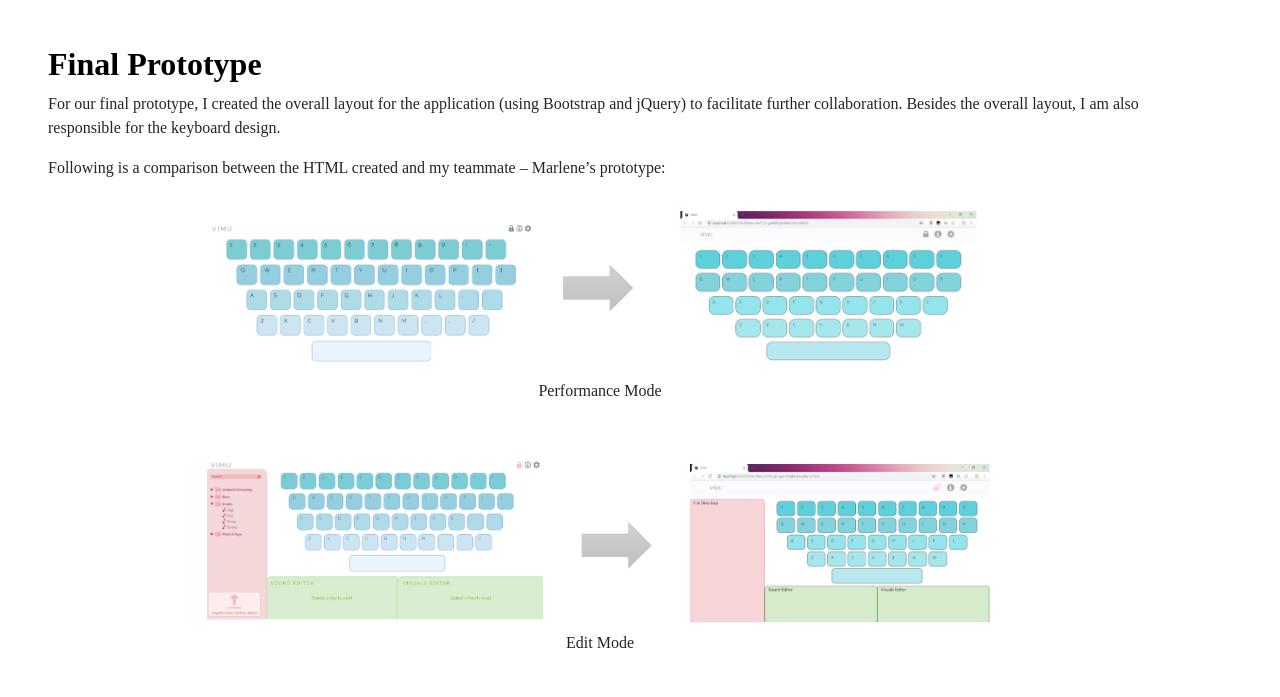
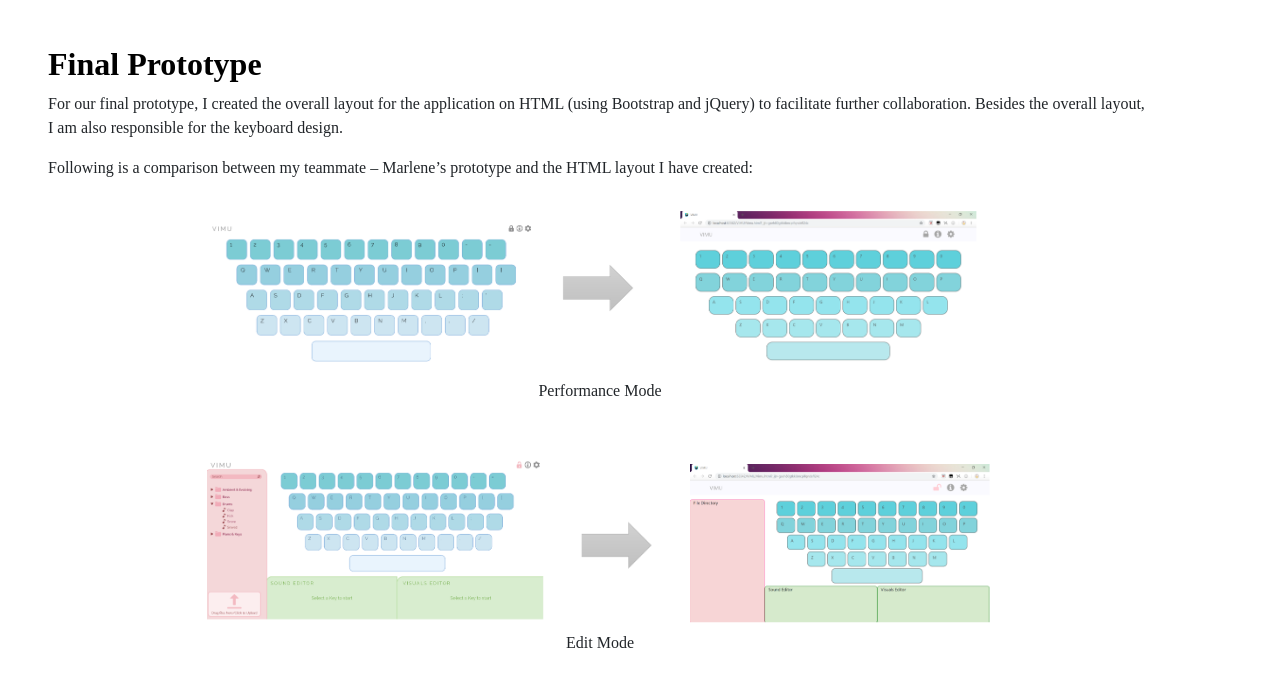
Before and after one commit to sherlynng/portfolio, a plain HTML site: page portfolio-vimu.html in a window 1280 px wide. Shown: the part 10154-10851 px from the top of the page. Drawn offline with Linux system fonts and the light colour scheme.

Commit message:
Minor edits to vimu

```diff
--- a/portfolio-vimu.html
+++ b/portfolio-vimu.html
@@ -358,10 +358,11 @@
             <h2 class="mb-5 header">Prototype</h2>
 
             <h3>Final Prototype</h3>
-            <p>For our final prototype, I created the overall layout for the application (using Bootstrap and jQuery) to
-                facilitate further collaboration. Besides the overall layout, I am also responsible for the keyboard
-                design.</p>
-            <p>Following is a comparison between the HTML created and my teammate – Marlene’s prototype:</p>
+            <p>For our final prototype, I created the overall layout for the application on HTML (using Bootstrap and
+                jQuery) to facilitate further collaboration. Besides the overall layout, I am also responsible for the
+                keyboard design.</p>
+            <p>Following is a comparison between my teammate – Marlene’s prototype and the HTML layout I have
+                created:</p>
 
             <div class="text-center">
                 <img src="img/vimu/html-performance.PNG" alt="HTML Performance" class="ideation">
```
